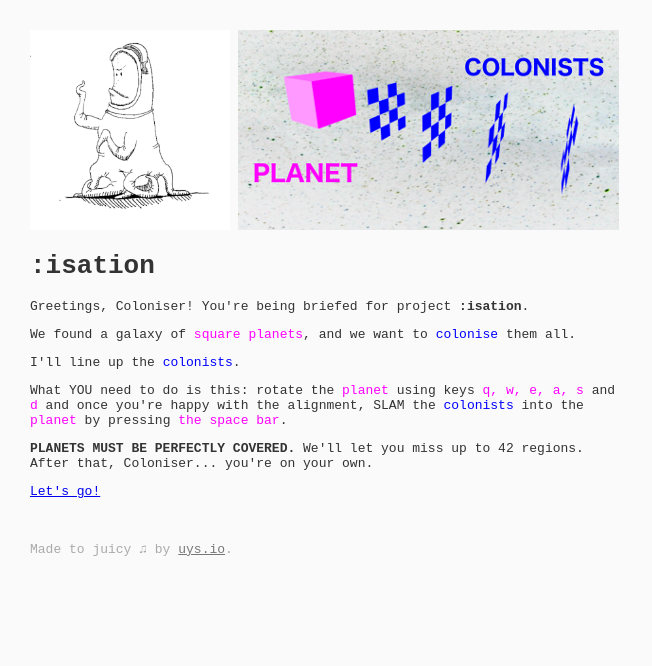
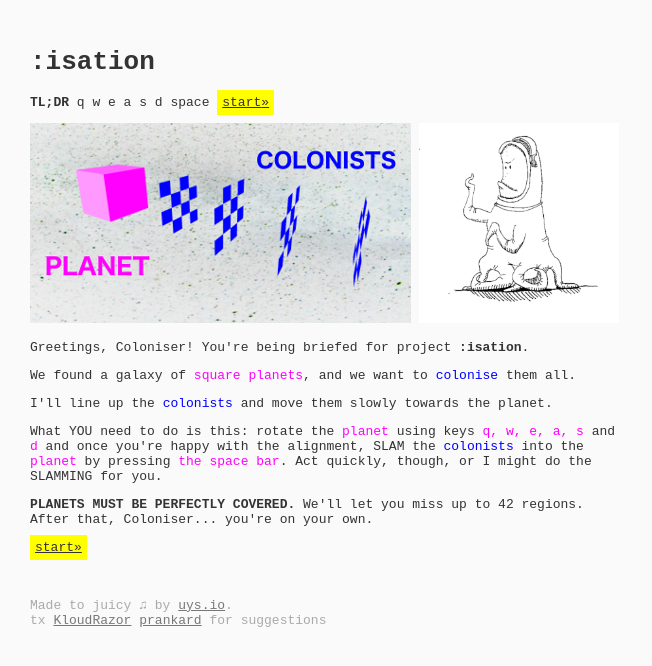
Before and after one commit to UYSio/uysio.github.io-src, a Jekyll site: the page projects/ld69/index.html, which Jekyll copies as it is, in a window 1280 px wide. Shown: the top 666 px of the page, without its empty margins (0-652 px from the left). Built offline with Jekyll 4.4.1, drawn with Linux system fonts in a browser that asks for light colours.

Commit message:
game changes

```diff
--- a/projects/ld69/css/main.css
+++ b/projects/ld69/css/main.css
@@ -29,30 +29,57 @@ body {
     padding: 0 1em;
     vertical-align: top;
 }
+
+.game_info {
+    position: absolute;
+    bottom: 15px;
+    width: 100%;
+    margin: 2em 0 0;
+    text-align: center;
+    white-space: nowrap;
+}
+
 .message {
     color: #eee;
     font-size: 3em;
 }
+
 .yes {
     color: #68c3c0;
 }
+
 .no {
     color: #f25346;
 }
+
 .level {
     color: #ddd;
 }
+
 .planet {
     color: #ff00ff;
 }
+
 .colonists {
     color: #0000ff;
 }
+
 .nondescript {
     color: #aaa;
 }
+
 .nondescript a {
     color: #777;
+}
+
+.start {
+    color: #333;
+    background-color: #ffff00;
+    padding: 5px;
+}
+
+.start:after {
+    content: '\00bb';
 }
 
 .container {
--- a/projects/ld69/index.html
+++ b/projects/ld69/index.html
@@ -21,24 +21,25 @@
 
     <div class="container">
 
+      <h1><strong>:</strong>isation</h1>
+      <p><strong>TL;DR</strong> q w e a s d space <a href="game.html" class="start">start</a></p>
+        <img src="img/help.png" height="200">
         <img src="img/alien.png" width="200">
-        <img src="img/help.png" height="200">
 
         <div>
-          <h1><strong>:</strong>isation</h1>
             <p>Greetings, Coloniser! You're being briefed for project <strong title="Yup. Funny name, eh? You might be led to believe this is a Clojure keyword, or a boolean to check if something Is A Tion. I mean, what is that anyway? A tion. Anyway, have fun out there.">:isation</strong>.</p>
             <p>We found a galaxy of <span class="planet">square planets</span>, and we want to <span class="colonists">colonise</span> them all.</p>
-            <p>I'll line up the <span class="colonists">colonists</span>.</p>
-            <p>What YOU need to do is this: rotate the <span class="planet">planet</span> using keys <span class="planet">q, w, e, a, s</span> and <span class="planet">d</span> and once you're happy with the alignment, SLAM the <span class="colonists">colonists</span> into the <span class="planet">planet</span> by pressing <span class="planet">the space bar</span>.
-            <p>
-              <p><strong>PLANETS MUST BE PERFECTLY COVERED.</strong> We'll let you miss up to 42 regions. After that, Coloniser... you're on your own.</p>
+            <p>I'll line up the <span class="colonists">colonists</span> and move them slowly towards the planet.</p>
+            <p>What YOU need to do is this: rotate the <span class="planet">planet</span> using keys <span class="planet">q, w, e, a, s</span> and <span class="planet">d</span> and once you're happy with the alignment, SLAM the <span class="colonists">colonists</span> into the <span class="planet">planet</span> by pressing <span class="planet">the space bar</span>. Act quickly, though, or I might do the SLAMMING for you.
+            </p>
+            <p><strong>PLANETS MUST BE PERFECTLY COVERED.</strong> We'll let you miss up to 42 regions. After that, Coloniser... you're on your own.</p>
 
-              <p><a href="game.html">Let's go!</a></p>
-
+            <p><a href="game.html" class="start">start</a></p>
         </div>
 
         <br><br>
         <div class="nondescript">Made to juicy &#9835; by <a href="http://www.uys.io/">uys.io</a>.</div>
+        <div class="nondescript">tx <a href="http://ludumdare.com/compo/minild-69/?action=preview&uid=36730">KloudRazor</a> <a href="http://ludumdare.com/compo/minild-69/?action=preview&uid=14273">prankard</a> for suggestions</div>
     </div>
 
 
--- a/projects/ld69/js/basics.js
+++ b/projects/ld69/js/basics.js
@@ -71,7 +71,8 @@ define(['controls', 'config', 'promise'], function(controls, config, promise) {
                 level: document.getElementById('level'),
                 score: document.getElementById('score'),
                 missed: document.getElementById('missed'),
-                message: document.getElementById('message')
+                message: document.getElementById('message'),
+                info: document.getElementById('info')
             }
         };
     };
--- a/projects/ld69/js/config.js
+++ b/projects/ld69/js/config.js
@@ -12,7 +12,7 @@ define([], function () {
             // the number of levels after which stencil size and difficulty changes
             threshold: 7,
             initStencilWidth: 3,
-            creepGain: 0.5
+            creepGain: 0.05
         },
         // number of misses at which player looses
         threshold: 42, // change this in index.html too...
```
Also changed, not shown: other parts of projects/ld69/index.html (+1 -1 lines), projects/ld69/game.html (+4 -3 lines), projects/ld69/js/animation.js (+10 -0 lines), projects/ld69/js/calcs.js (+9 -1 lines), projects/ld69/js/game.js (+3 -8 lines), projects/ld69/js/levels.js (+6 -16 lines), projects/ld69/js/props.js (+4 -8 lines). Lines whose indentation alone changed are shown as unchanged.
